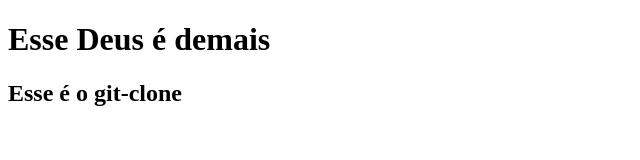
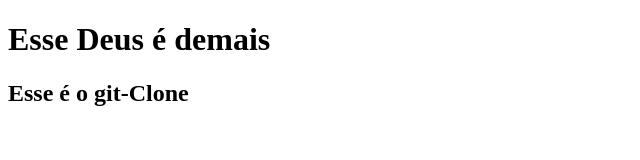
Before and after one commit to MarcusDevinicius/javascript-git, a plain HTML site: page index.html in a window 1280 px wide. Shown: the full height of the page, 0-640 px from the left. Drawn offline with Linux system fonts and the light colour scheme.

Commit message:
Mudança no index.html

```diff
--- a/index.html
+++ b/index.html
@@ -7,6 +7,6 @@
 </head>
 <body>
     <h1>Esse Deus é demais</h1>
-    <h2>Esse é o git-clone</h2>
+    <h2>Esse é o git-Clone</h2>
 </body>
 </html>
```
